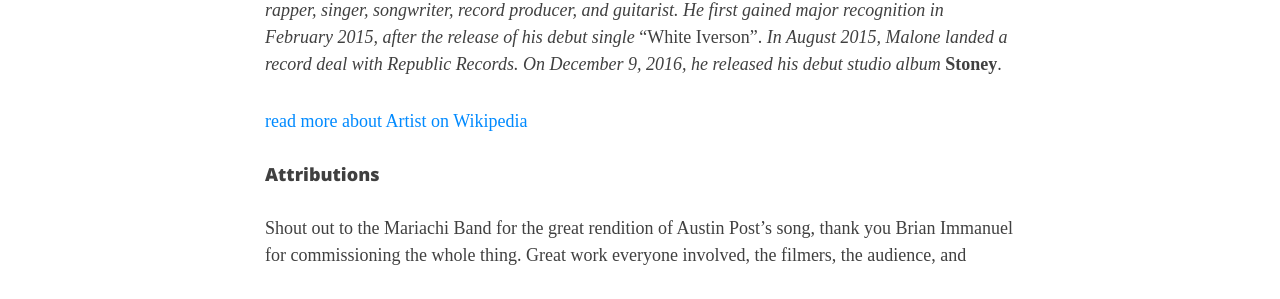
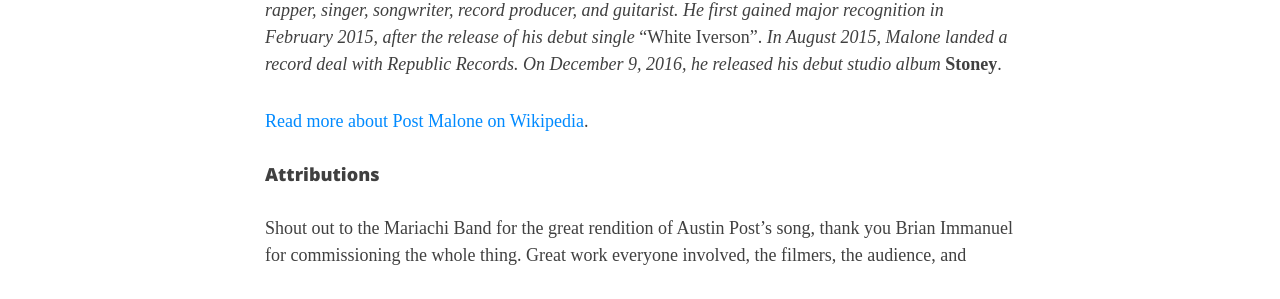
Before and after one commit to rhymeswithzion/rwz-test, a Jekyll site: the page built from _posts/2017-09-12-post-malone-congratulations-mariachi-remix.md, in a window 1280 px wide and 900 px high, scrolled down 1274 px. Shown: the part 149-448 px from the top of the window. Built offline with Jekyll 4.4.1, drawn with Linux system fonts in a browser that asks for light colours; some web fonts are replaced; comment, search, counter and statistics services are not loaded.

Commit message:
Update 2017-09-12-post-malone-congratulations-mariachi-remix.md

```diff
--- a/_posts/2017-09-12-post-malone-congratulations-mariachi-remix.md
+++ b/_posts/2017-09-12-post-malone-congratulations-mariachi-remix.md
@@ -28,7 +28,7 @@
 
 **Austin Richard Post** (born July 4, 1995), *known professionally as Post Malone, is an American rapper, singer, songwriter, record producer, and guitarist. He first gained major recognition in February 2015, after the release of his debut single* "White Iverson". *In August 2015, Malone landed a record deal with Republic Records. On December 9, 2016, he released his debut studio album* **Stoney**.
 
-<a href="https://en.wikipedia.org/wiki/Post_Malone" target="_blank">read more about Artist on Wikipedia</a>
+<a href="https://en.wikipedia.org/wiki/Post_Malone" target="_blank">Read more about Post Malone on Wikipedia</a>.
 
 #### Attributions
 
```
